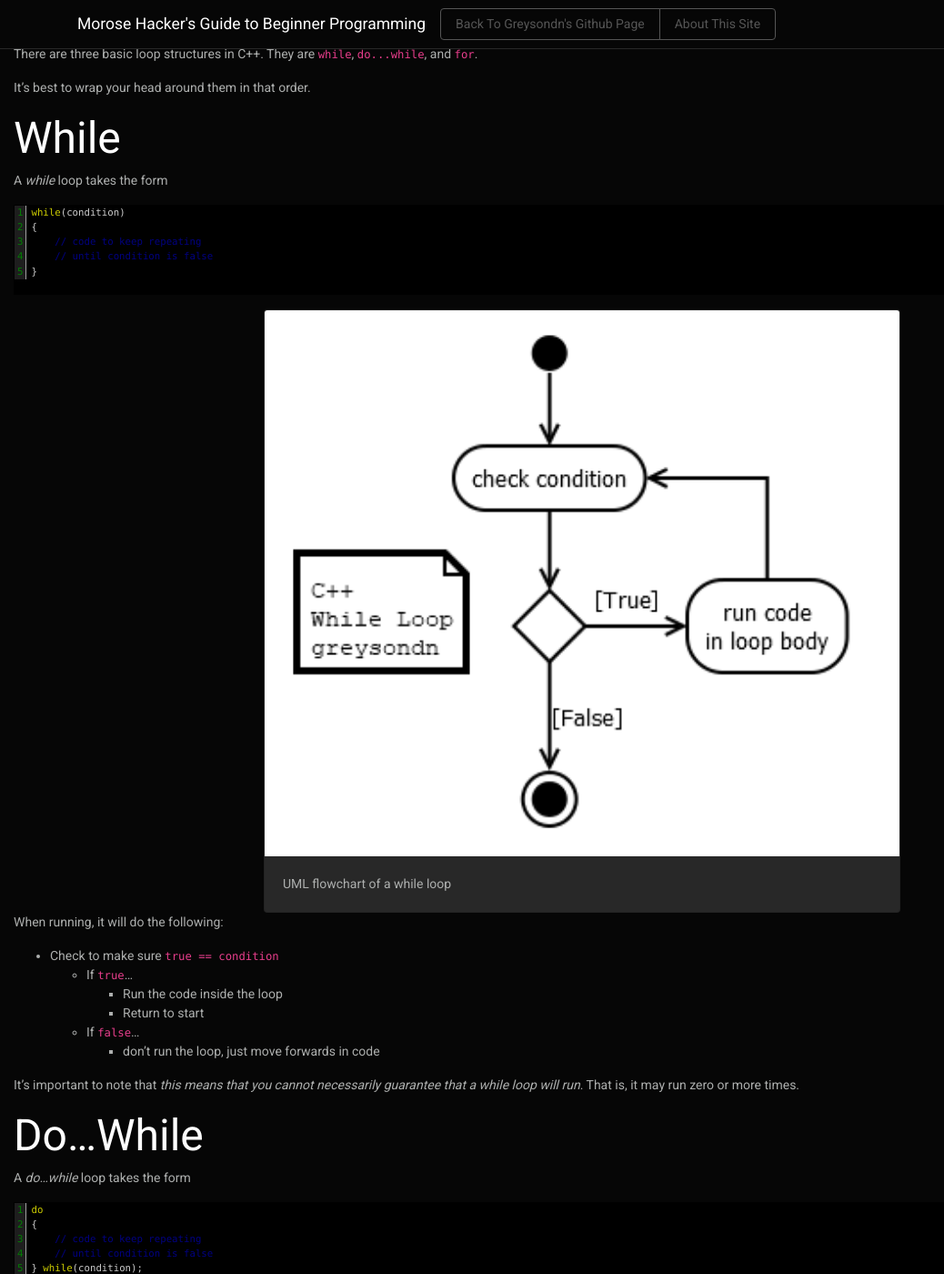
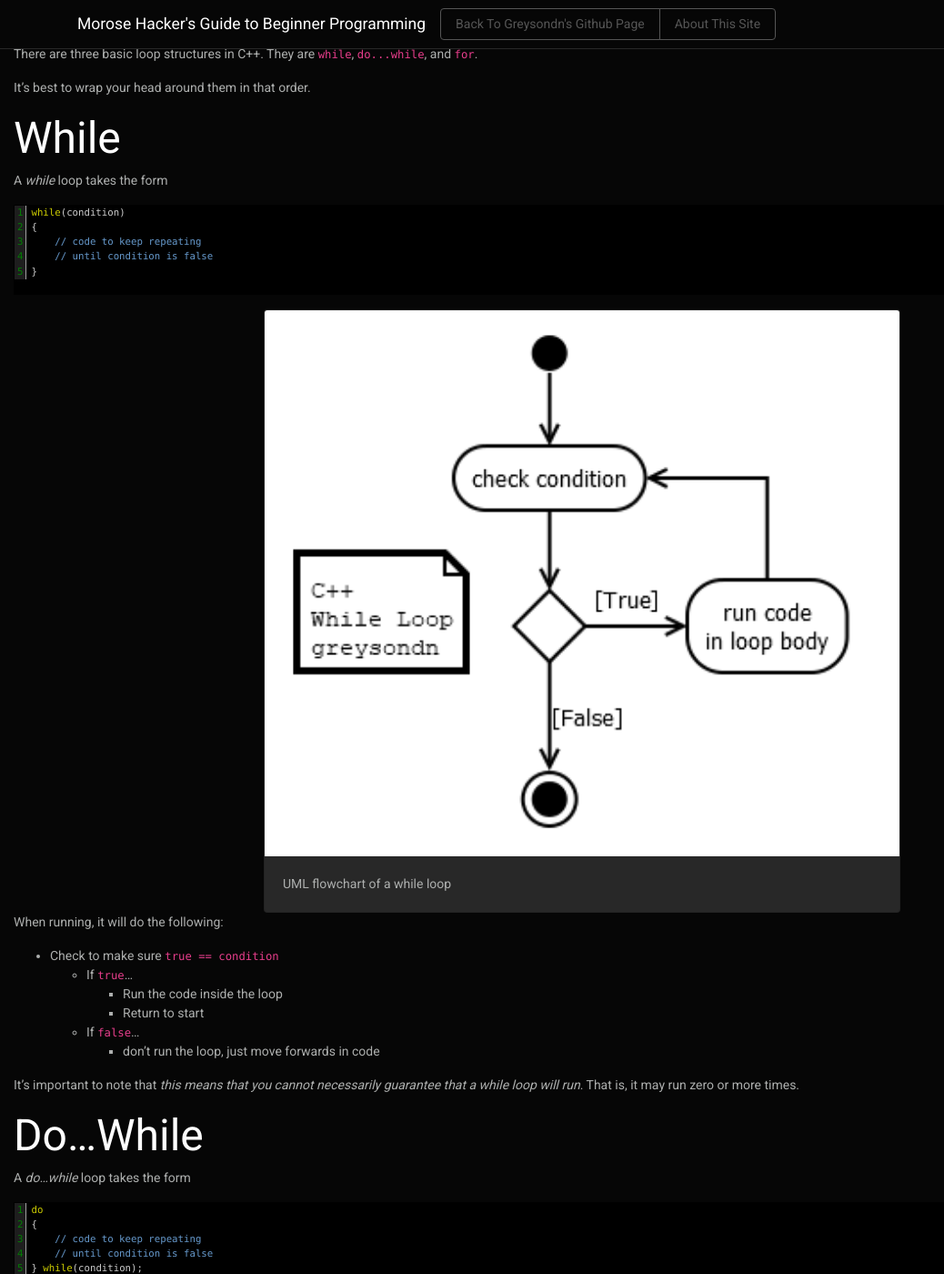
Before and after one commit to greysondn/morose-hacker, a Jekyll site: the page built from cpp/l07-loops.md, in a window 1280 px wide and 1400 px high, scrolled down 208 px. Shown: the whole window at 91% size, without its empty margins (0-1038 px from the left). Built offline with Jekyll 4.4.1, drawn with Linux system fonts in a browser that asks for light colours; nearby versions of some CDN libraries.

Commit message:
pygments.css - comments were unreadable, changed color

```diff
--- a/res/css/pygments.css
+++ b/res/css/pygments.css
@@ -6,6 +6,10 @@
  *
  * See:
  * https://github.com/richleland/pygments-css
+ *
+ *
+ * Changes:
+ * .highlight .c1 - was unreadable to students, changed it on request.
  */
 .highlight .hll { background-color: #222222 }
 .highlight  { background: #000000; color: #cccccc }
@@ -23,7 +27,7 @@
 .highlight .cm { color: #000080 } /* Comment.Multiline */
 .highlight .cp { color: #000080 } /* Comment.Preproc */
 .highlight .cpf { color: #000080 } /* Comment.PreprocFile */
-.highlight .c1 { color: #000080 } /* Comment.Single */
+.highlight .c1 { color: #6699cc } /* Comment.Single */
 .highlight .cs { color: #cd0000; font-weight: bold } /* Comment.Special */
 .highlight .gd { color: #cd0000 } /* Generic.Deleted */
 .highlight .ge { color: #cccccc; font-style: italic } /* Generic.Emph */
```
